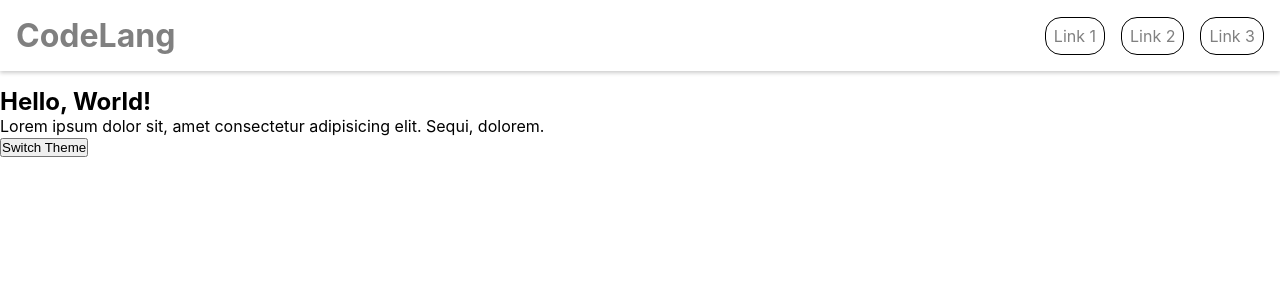
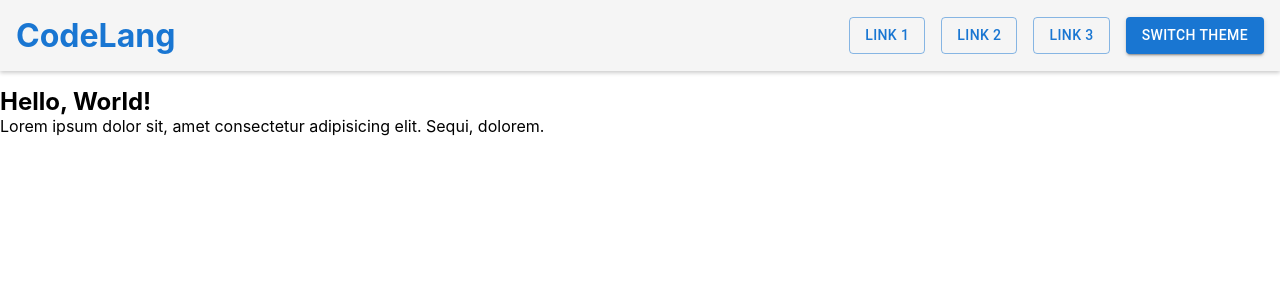
Before and after one commit to IslamSolimanInnowise/codelang, a React (Vite) app: page / in a window 1280 px wide. Shown: the top 300 px of the page. Built offline with nearby package versions, Linux system fonts and the light colour scheme.

Commit message:
refactor: refactor the header layout

```diff
--- a/package.json
+++ b/package.json
@@ -14,7 +14,6 @@
     "@emotion/styled": "^11.14.0",
     "@mui/material": "^6.4.3",
     "@reduxjs/toolkit": "^2.5.1",
-    "islam-soliman-innowise-custom-components-lib": "^1.0.0",
     "react": "^19.0.0",
     "react-dom": "^19.0.0",
     "react-redux": "^9.2.0",
--- a/src/pages/Home.tsx
+++ b/src/pages/Home.tsx
@@ -1,13 +1,4 @@
-import { switchTheme } from "../features/theme/themeSlice";
-import { useAppDispatch } from "../shared/hooks";
-
 const HomePage = () => {
-  const dispatch = useAppDispatch();
-
-  function handleThemeSwitch() {
-    dispatch(switchTheme());
-  }
-
   return (
     <div>
       <h2>Hello, World!</h2>
@@ -15,7 +6,6 @@ const HomePage = () => {
         Lorem ipsum dolor sit, amet consectetur adipisicing elit. Sequi,
         dolorem.
       </p>
-      <button onClick={handleThemeSwitch}>Switch Theme</button>
     </div>
   );
 };
--- a/src/shared/layout/AppLayout.tsx
+++ b/src/shared/layout/AppLayout.tsx
@@ -5,8 +5,17 @@ import {
   StyledNavLink,
   StyledNavList,
 } from "./appLayout.styles";
+import { Button } from "@mui/material";
+import { switchTheme } from "../../features/theme/themeSlice";
+import { useAppDispatch } from "../hooks";
 
 const AppLayout: React.FC = () => {
+  const dispatch = useAppDispatch();
+
+  function handleThemeSwitch() {
+    dispatch(switchTheme());
+  }
+
   return (
     <>
       <StyledHeader>
@@ -14,13 +23,24 @@ const AppLayout: React.FC = () => {
         <nav>
           <StyledNavList>
             <li>
-              <StyledNavLink to="">Link 1</StyledNavLink>
+              <Button variant="outlined">
+                <StyledNavLink to="">Link 1</StyledNavLink>
+              </Button>
             </li>
             <li>
-              <StyledNavLink to="">Link 2</StyledNavLink>
+              <Button variant="outlined">
+                <StyledNavLink to="">Link 2</StyledNavLink>
+              </Button>
             </li>
             <li>
-              <StyledNavLink to="">Link 3</StyledNavLink>
+              <Button variant="outlined">
+                <StyledNavLink to="">Link 3</StyledNavLink>
+              </Button>
+            </li>
+            <li>
+              <Button variant="contained" onClick={handleThemeSwitch}>
+                Switch Theme
+              </Button>
             </li>
           </StyledNavList>
         </nav>
--- a/src/shared/layout/appLayout.styles.ts
+++ b/src/shared/layout/appLayout.styles.ts
@@ -4,6 +4,7 @@ import styled from "styled-components";
 const StyledHeader = styled.header`
   padding: 1rem;
   display: flex;
+  background-color: whitesmoke;
   justify-content: space-between;
   align-items: center;
   margin-bottom: 1rem;
@@ -14,7 +15,7 @@ const StyledHeader = styled.header`
 `;
 
 const StyledHeading1 = styled.h1`
-  color: grey;
+  color: #1976d2;
 `;
 
 const StyledNavList = styled.ul`
@@ -26,12 +27,7 @@ const StyledNavList = styled.ul`
 
 const StyledNavLink = styled(NavLink)`
   text-decoration: none;
-  color: grey;
-  transition: 0.3s;
-  border: 1px solid
-    ${({ theme }) => (theme.backgroundColor === "black" ? "white" : "black")};
-  border-radius: 1rem;
-  padding: 0.5rem;
+  color: inherit;
 `;
 
 export { StyledHeader, StyledHeading1, StyledNavList, StyledNavLink };
```
Also changed, not shown: 1 other file (tests, documents, lock files or other folders).
